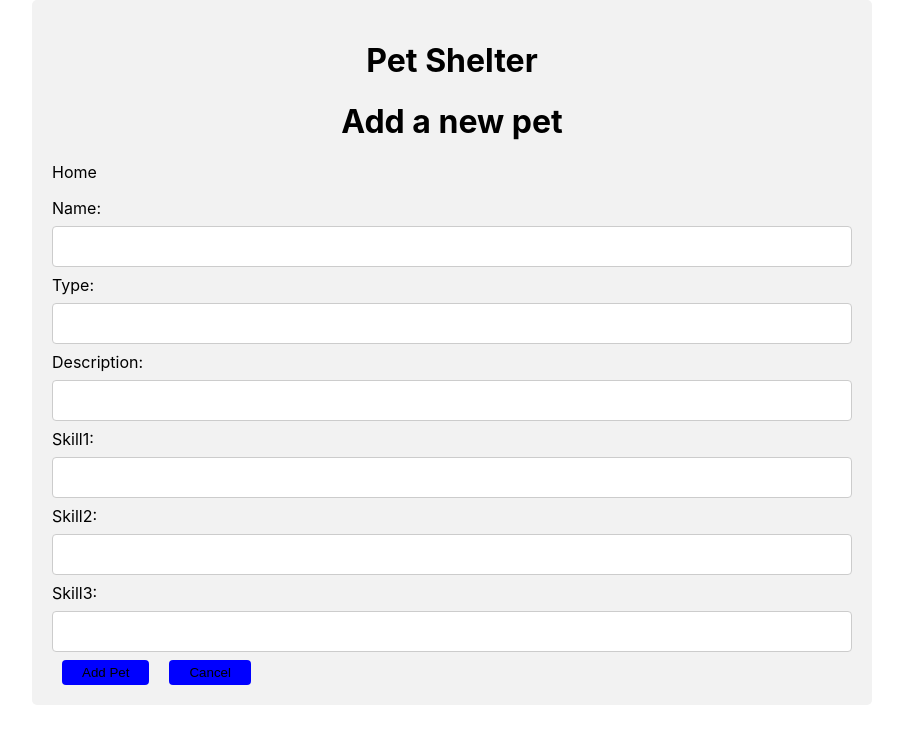
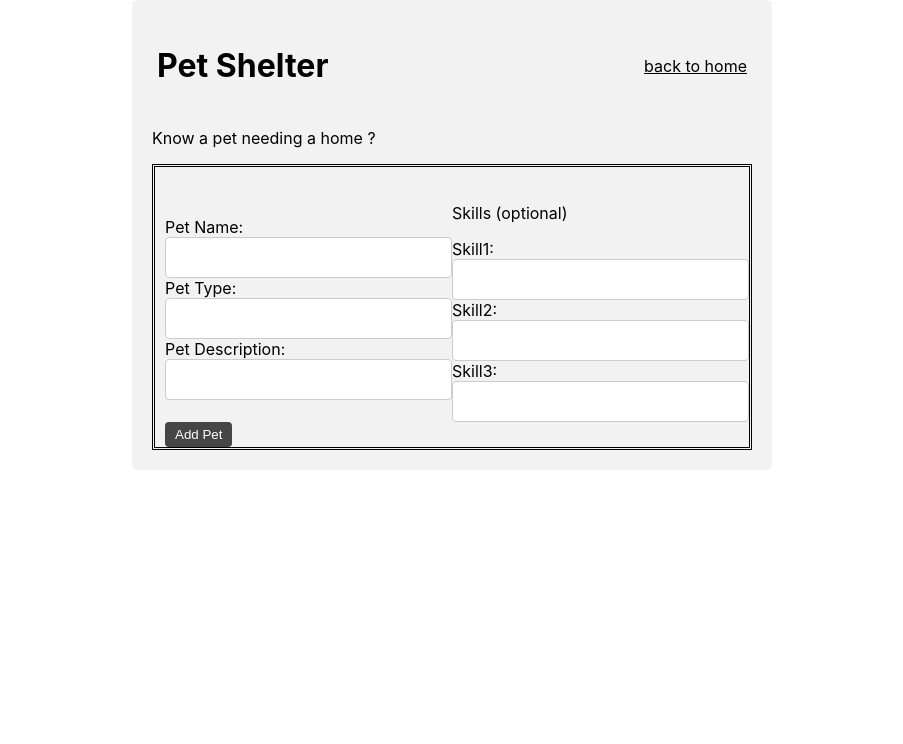
Before and after one commit to balakrishnen/My-PetShelterApp, a React (Create React App) app in the folder client/: page /pet in a window 1280 px wide. Shown: the top 744 px of the page, without its empty margins (188-1091 px from the left). Built offline with nearby package versions, Linux system fonts and the light colour scheme.

Commit message:
First attempt for Black belt

```diff
--- a/client/src/App.css
+++ b/client/src/App.css
@@ -1,30 +1,55 @@
 /* replaced the original .App class to remove centering from everything */
+
 .App {
-  max-width: 800px;
+  max-width: 600px;
   margin: auto;
   border-radius: 5px;
   background-color: #f2f2f2;
   padding: 20px;
 }
 
-h1, h2, h3, h4, h5, h6 {
+ h2, h3, h4, h5, h6 {
   text-align: center;
 }
+h1{
+  text-align: left;
+}
+.linkToRight{
+  text-align: right;
+}
+.divBorder {
+  border: double black;
+  padding:10;
+}
 
+.divInline{
+  width: 500;
+  height: auto;
+  padding: 5px;
+  display: flex;
+  margin:0;
+  justify-content:space-between;
+  align-items: center;
+
+
+}
 table {
   border-collapse: collapse;
   margin: 20px 10px;
+  width:600;
+  justify-content:space-between;
 }
 
 th {
   padding: 12px 0px;
-  color: white;
-  background-color: #2c22b9;
+  color: black;
+  background-color: #8d8d92;
 }
 td, th {
   border: 1px solid black;
   padding: 10px;
 }
+
 
 tr:nth-child(even) {
   background-color: #cfcfcf;
@@ -37,21 +62,54 @@ tr:hover {
 input, select {
   width: 100%;
   padding: 12px 20px;
-  margin: 8px 0px;
+  /* margin: 10px 0px; */
   display: inline-block;
   border: 1px solid #ccc;
   border-radius: 4px;
   box-sizing: border-box;
 }
 
+.row {
+  display: flex-block;
+  flex-direction: row;
+  justify-content:space-around;
+  padding: 10px;
+
+  /* width:50%;
+  float:left; */
+}
+
+fieldset { float: left; width: 200px; border: 0; padding: 0; margin: 0;}
+
+.column {
+  float:left;
+}
+
+.left {
+  width: 50%;
+  display: block;
+
+
+}
+
+.right {
+  width: 50%;
+  display: block;
+ /* padding: 10px */
+
+}
+.emoji {
+  font-family: Segoe UI Emoji, Segoe UI Symbol, Quivira, Symbola;
+}
+
 button {
   margin: 0px 10px;
-  padding: 5px 20px;
+  padding: 5px 10px;
   border: none;
   border-radius: 4px;
   cursor: pointer;
-  color: black;
-  background-color: blue;
+  color: white;
+  background-color: rgb(70, 70, 71);
 }
 
 button:disabled,button[disabled]{
@@ -97,9 +155,9 @@ a:link {
 a:visited {
   color: Black;
 }
-a:link {
+/* a:link {
 text-decoration: none;
-}
+} */
 
 a:visited {
   text-decoration: none;
--- a/client/src/App.js
+++ b/client/src/App.js
@@ -9,13 +9,13 @@ import { Router } from '@reach/router';
 function App() {
   return (
     <div className="App">
-      <Header />
+      {/* <Header /> */}
       <Router>
       <ListAll path ="/" />
       <New path="/pet/" />
       <Details path ="/pet/:id"/>
       <Update path ="/pet/:id/edit"/>
-      </Router>
+          </Router>
     </div>
   );
 }
--- a/client/src/components/Details.js
+++ b/client/src/components/Details.js
@@ -1,10 +1,27 @@
 import React, { useEffect, useState } from 'react'
-import{Link} from '@reach/router';
+import{Link, navigate} from '@reach/router';
 import axios from 'axios';
 const Detail = (props) => {
     const [detail, setDetail] = useState({});
     console.log(props);
 
+    const countLike=(e,petId) =>{
+        e.target.setAttribute("disabled", true);
+        axios.put("http://localhost:8000/api/pet/" +petId,{$inc: {likes: 1}})
+         .then((res) => {
+             console.log(res.data);
+         })
+         .catch((err) => console.log(err) )
+       }
+
+    const deletePet = (petId) =>{
+        axios.delete("http://localhost:8000/api/pet/" +petId)
+        .then((res) => {
+            console.log(res.data);
+          navigate('/');
+        })
+        .catch((err) => console.log(err) )
+    }
     useEffect(() => {
         axios.get("http://localhost:8000/api/pet/" + props.id)
             .then(res =>{
@@ -14,16 +31,26 @@ const Detail = (props) => {
     }, [])
     return (
         <div>
-            <p>Name:{detail.name} </p>
-            <p>Type:{detail.type} </p>
-            <p>Description:{detail.description}</p>
-            <p>Skill1:{detail.skill1} </p>
-            <p>Skill2:{detail.skill2} </p>
-            <p>Skill3:{detail.skill3}</p>
-            <p>Likes:{detail.likes}</p>
-            <Link to ="/">
-                <button>Back</button>
-            </Link>
+             <div  className ="divInline">
+            <h1>Pet Shelter</h1>
+            <p className="linkToRight"><Link to ={"/"}>back to home</Link></p>
+            </div>
+
+            <div className ="divInline">
+            <p>Details about:{detail.name}</p>
+            <button  onClick ={() => deletePet(detail._id)}>&#9750;Adopt {detail.name}</button>
+            </div>
+            <div className="divBorder">
+
+            <p>&nbsp;&nbsp;Pet type: &nbsp;&nbsp;&nbsp;&nbsp;&nbsp;&nbsp;&nbsp;&nbsp;&nbsp;&nbsp;{detail.type} </p>
+            <p>&nbsp;Pet description:&nbsp;&nbsp;&nbsp;{detail.description}</p>
+            <p>&nbsp;&nbsp;  Skills:&emsp;{detail.skill1} <br/> &emsp;&emsp;&emsp;&emsp;{detail.skill2}<br/>&emsp;&emsp;&emsp;&emsp;{detail.skill3} </p>
+            <div align="center">
+            <button onClick={(e) => countLike(e,detail._id)}>&#x1F44D;&nbsp; Like {detail.name}</button>
+             <span>{detail.likes} like(s)</span>
+             </div>
+             </div>
+
         </div>
     )
 }
--- a/client/src/components/List.js
+++ b/client/src/components/List.js
@@ -2,67 +2,57 @@ import React,{useEffect,useState} from 'react'
 import{Link,navigate, Router} from '@reach/router';
 import axios from 'axios'
 
+
 const ListAll = (props) => {
     const [allPets, setAllPets] = useState([]);
+
+
+
 
     useEffect(() =>{
         axios.get("http://localhost:8000/api/pets")
         .then((res) =>{
             console.log(res.data);
             setAllPets(res.data);
-        })
+
+                   })
         .catch((err) =>
         console.log(err));
     },[]);
-    const deletePet = (petId) =>{
-        axios.delete("http://localhost:8000/api/pet/" +petId)
-        .then((res) => {
-            console.log(res.data);
-            const remaining = allPets.filter((pet) => pet._id !== petId);
-            setAllPets(remaining);
-        })
-        .catch((err) => console.log(err) )
-    }
+
     return(
 
         <div>
-            <p><Link to ={"/pet"}>Add a pet</Link></p>
-
+             <div  className ="divInline">
+            <h1>Pet Shelter</h1>
+            <p className="linkToRight"><Link to ={"/pet"}>Add a pet to the shelter</Link></p>
+            </div>
+            <p>These pets are looking for a good home</p>
             <div>
                 <table>
                     <thead>
                     <th>Name </th>
                     <th>Type</th>
                     <th>Actions avaiable</th>
-                    <th>Votes</th>
                     </thead>
                     <tbody>
                     { allPets.map((pet,index) => (
                         <tr>
                             <td>
-                             <Link to ={`/pet/${pet._id}`}>{pet.name}</Link>
+                            {pet.name}
                              </td>
                              <td>
                               {pet.type}
                              </td>
                             <td>
-                            <button><Link to ={`/pet/${pet._id}/edit`}>Edit</Link></button>
-                            <button className=".deleteBtn" onClick ={() => deletePet(pet._id)}>Adopt</button>
-                            </td>
-                            <td>
-                                <span>{pet.likes}</span>
-                                <button onClick={(e) => {
-                                e.target.setAttribute("disabled", true);
-                                }
-                                }>Like</button>
-
+                            <Link to ={`/pet/${pet._id}`}>details </Link>
+                            <span>|</span>
+                            <Link to ={`/pet/${pet._id}/edit`}> edit</Link>
                             </td>
                         </tr>
                 ))}
 
                     </tbody>
-
-
                   </table>
             </div>
         </div>)
--- a/client/src/components/New.js
+++ b/client/src/components/New.js
@@ -41,13 +41,18 @@ const New = (props) => {
             }
             return(
                 <div>
-                    <h1> Add a new pet</h1>
-                    <Link to ="/">
-                       <p>Home</p>
-                    </Link>
-                    <form onSubmit={onSubmitHandler}>
-                        <div>
-                            <label>Name:</label>
+                     <div  className ="divInline">
+                        <h1>Pet Shelter</h1>
+                        <p className="linkToRight"><Link to ={"/"}>back to home</Link></p>
+                    </div>
+                    <p> Know a pet needing a home ?</p>
+
+                    <form className="divBorder" onSubmit={onSubmitHandler}>
+                        <div  className="row">
+                        <div className="column left">
+                            <br />
+                            <br />
+                            <label>Pet Name:</label>
                             <input type ="text"
 
                             onChange= {(e) => setName(e.target.value)}
@@ -60,9 +65,9 @@ const New = (props) => {
                                   <span className="error-text">name &gt; 3 </span>
                                   :null
                               }
-                            </div>
-                            <div>
-                            <label>Type:</label>
+
+
+                            <label>Pet Type:</label>
                             <input type ="text"
 
                             onChange= {(e) => setType(e.target.value)}
@@ -75,9 +80,9 @@ const New = (props) => {
                                   <span className="error-text">type &gt; 3 </span>
                                   :null
                               }
-                           </div>
-                           <div>
-                            <label>Description:</label>
+
+
+                            <label>Pet Description:</label>
                             <input type ="text"
                             onChange= {(e) => setDescription(e.target.value)}
                             />
@@ -90,27 +95,30 @@ const New = (props) => {
                                   :null
                               }
                             </div>
-                            <div>
+                            </div>
+                           {/* <div className="row"> */}
+                           <p>Skills (optional)</p>
+                            <div className="column right">
+
                             <label>Skill1:</label>
                             <input type ="text"
                             onChange= {(e) => setSkill1(e.target.value)}
                             />
-                        </div>
-                        <div>
+
                             <label>Skill2:</label>
                             <input type ="text"
                             onChange= {(e) => setSkill2(e.target.value)}
                             />
-                        </div>
-                        <div>
+
                             <label>Skill3:</label>
                             <input type ="text"
                             onChange= {(e) => setSkill3(e.target.value)}
                             />
                         </div>
-                        <div>
-                            <button type ="submit">Add Pet</button>
-                            <button onClick ={() => navigate("/")}>Cancel</button>
+
+                        <div align="left">
+                            <button type ="submit"><i class="fas fa-upload"></i>Add Pet</button>
+
                         </div>
 
                     </form>
--- a/client/src/components/Update.js
+++ b/client/src/components/Update.js
@@ -24,7 +24,7 @@ const Update = (props) => {
                    setSkill1(res.data.skill1);
                    setSkill2(res.data.skill2);
                    setSkill3(res.data.skill3);
-                   setLikes(res.data.likes);
+
 
                 } )
         }, [])
@@ -36,8 +36,8 @@ const Update = (props) => {
                 description,
                 skill1,
                 skill2,
-                skill3,
-                likes
+                skill3
+
             })
             .then(res=>{
                 console.log(res.data.errors)
@@ -54,34 +54,48 @@ const Update = (props) => {
             }
             return(
                 <div>
-                    <h1> Update Pet details</h1>
-                    <Link to ="/">
-                <p>Home</p>
-               </Link>
+                     <div  className ="divInline">
+                        <h1>Pet Shelter</h1>
+                        <p className="linkToRight"><Link to ={"/"}>back to home</Link></p>
+                    </div>
+                    <p> Know a pet needing a home ?</p>
 
-                    <form onSubmit={onSubmitHandler}>
-                        <div>
-                            <label>Name:</label>
+                    <form className="divBorder" onSubmit={onSubmitHandler}>
+                        <div  className="row">
+                        <div className="column left">
+                            <br />
+                            <br />
+                            <label>Pet Name:</label>
                             <input type ="text"
                             value ={name}
                             onChange= {(e) => setName(e.target.value)}
                             />
                              {
-                                errs.name ? <span  className="error-text">{errs.name.message}</span> : null
+                                errs.name ? <span className="error-text">{errs.name.message}</span> : null
                               }
-                            </div>
-                            <div>
-                            <label>Type:</label>
+                              {
+                                  name.length <3 && name.length >0?
+                                  <span className="error-text">name &gt; 3 </span>
+                                  :null
+                              }
+
+
+                            <label>Pet Type:</label>
                             <input type ="text"
                             value ={type}
                             onChange= {(e) => setType(e.target.value)}
                             />
-                             {
+                            {
                                 errs.type ? <span  className="error-text">{errs.type.message}</span> : null
                               }
-                           </div>
-                           <div>
-                            <label>Description:</label>
+                               {
+                                  type.length <3 && type.length >0 ?
+                                  <span className="error-text">type &gt; 3 </span>
+                                  :null
+                              }
+
+
+                            <label>Pet Description:</label>
                             <input type ="text"
                             value ={description}
                             onChange= {(e) => setDescription(e.target.value)}
@@ -89,43 +103,45 @@ const Update = (props) => {
                             {
                                 errs.description ? <span  className="error-text">{errs.description.message}</span> : null
                               }
+                               {
+                                  description.length <3 && description.length >0?
+                                <span className="error-text">description &gt; 3 </span>
+                                  :null
+                              }
                             </div>
-                            <div>
+                            </div>
+                           {/* <div className="row"> */}
+                           <p>Skills (optional)</p>
+                            <div className="column right">
+
                             <label>Skill1:</label>
                             <input type ="text"
                             value ={skill1}
                             onChange= {(e) => setSkill1(e.target.value)}
                             />
-                        </div>
-                        <div>
+
                             <label>Skill2:</label>
                             <input type ="text"
                             value ={skill2}
                             onChange= {(e) => setSkill2(e.target.value)}
                             />
-                        </div>
-                        <div>
+
                             <label>Skill3:</label>
                             <input type ="text"
                             value ={skill3}
                             onChange= {(e) => setSkill3(e.target.value)}
                             />
                         </div>
-                        <div>
-                            <label>Likes:</label>
-                            <input type ="text"
-                            value ={likes}
-                            onChange= {(e) => setLikes(e.target.value)}
-                            />
+
+                        <div align="left">
+                            <button type ="submit">&#9998;Edit Pet</button>
+
                         </div>
-                        <div>
-                            <button type ="submit">Update </button>
-                            <button onClick ={() => navigate("/")}>Cancel</button>
-                        </div>
+                        </form>
 
-                    </form>
+</div>
 
-                </div>
+
             )
 }
 export default Update;
```
